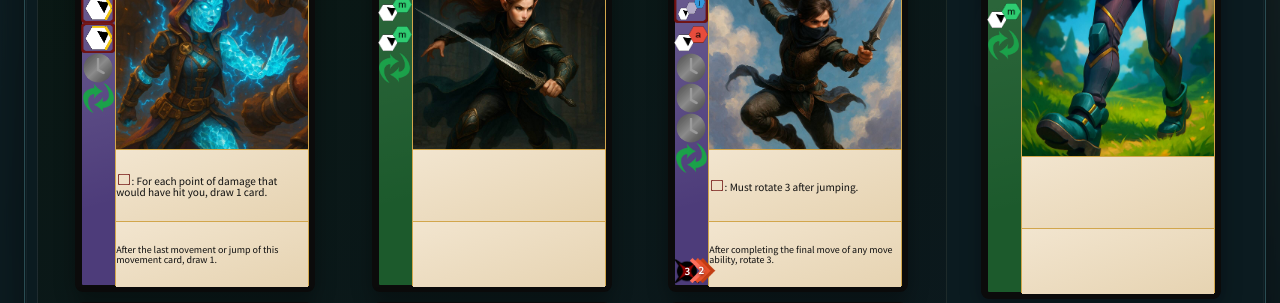
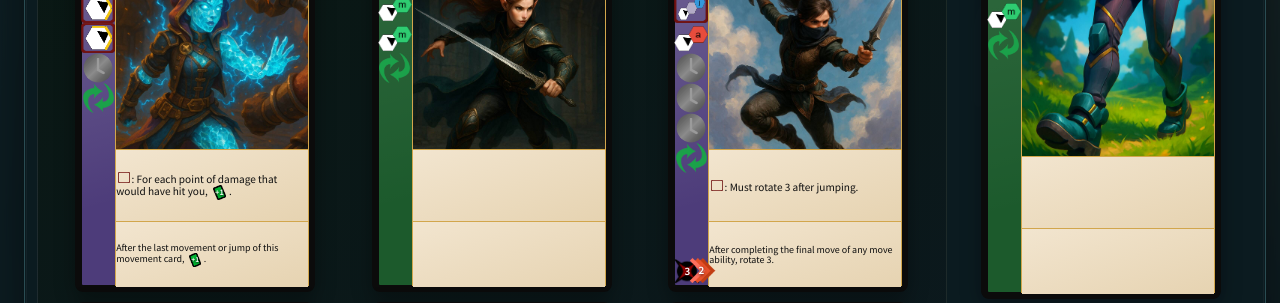
Before and after one commit to mbabai/HexStrike, a website with bundled scripts: page public/cards.html in a window 1280 px wide. Shown: the part 257-560 px from the top of the page. Built offline with nearby package versions, Linux system fonts and the light colour scheme.

Commit message:
discard/draw iconography.

```diff
--- a/public/cards/cards.json
+++ b/public/cards/cards.json
@@ -76,7 +76,7 @@
       "rotations": "*",
       "damage": 0,
       "kbf": 1,
-      "activeText": "{i}: Grappling Hook charges at most only as far as the first land or target in front of you. If you started Grappling Hook on land, and the target is touching you, it is a Throw.",
+      "activeText": "{i}: Stop at first land or target. If starting on land, and the target is touching you: Throw.",
       "passiveText": "If a {a} lands, place the target on the opposite side of your character, and knock them in that direction."
     },
     {
@@ -159,8 +159,8 @@
       "rotations": "*",
       "damage": 0,
       "kbf": 0,
-      "activeText": "{i}: For each point of damage that would have hit you, draw 1 card.",
-      "passiveText": "After the last movement or jump of this movement card, draw 1."
+      "activeText": "{i}: For each point of damage that would have hit you, {Draw 1}.",
+      "passiveText": "After the last movement or jump of this movement card, {Draw 1}."
     },
     {
       "id": "aerial-strike",
@@ -315,7 +315,7 @@
       "rotations": "0-2",
       "damage": 3,
       "kbf": 3,
-      "activeText": "{i}: Any target hit must discard 1."
+      "activeText": "{i}: Any target hit must {Discard 1}."
     },
     {
       "id": "feint",
@@ -396,7 +396,7 @@
       "rotations": "*",
       "damage": 0,
       "kbf": 0,
-      "activeText": "{i}: On this beat you may choose to \"continue\" your block. If you do, then on Guard's {E} beat, instead return to this beat and discard 1.",
+      "activeText": "{i}: On this beat you may choose to \"continue\" your block. If you do, then on Guard's {E} beat, instead return to this beat and {Discard 1}.",
       "passiveText": "All {W} beats become {Bb} instead."
     },
     {
@@ -485,7 +485,7 @@
       "rotations": "*",
       "damage": 0,
       "kbf": 0,
-      "activeText": "{X1}: Draw 3.\n\nIf Iron Will is in your hand when you are hit, you may reveal it to discard it and a movement card to reduce the KBF to 0.",
+      "activeText": "{X1}: {Draw 3}.\n\nIf Iron Will is in your hand when you are hit, you may reveal it to discard it and a movement card to reduce the KBF to 0.",
       "passiveText": "If you are hit while this movement card is active, reduce the KBF by 1 (min 0)."
     },
     {
@@ -501,7 +501,7 @@
       "rotations": "*",
       "damage": 1,
       "kbf": 0,
-      "activeText": "{i}: Draw 1.",
+      "activeText": "{i}: {Draw 1}.",
       "passiveText": "Gain +30 priority."
     },
     {
@@ -603,7 +603,7 @@
       "rotations": "*",
       "damage": 4,
       "kbf": 2,
-      "activeText": "If Sinking Shot is in your hand when an enemy is hit by a projectile, you may reveal it to discard it and a movement card to force the target to discard 2 cards."
+      "activeText": "If Sinking Shot is in your hand when an enemy is hit by a projectile, you may reveal it to discard it and a movement card to force the target to {Discard 2}."
     },
     {
       "id": "smash-attack",
@@ -657,7 +657,7 @@
       "rotations": "0-2",
       "damage": 4,
       "kbf": 1,
-      "activeText": "{i}: Target discards 3.",
+      "activeText": "{i}: Target {Discard 3}.",
       "passiveText": "While this move is active, opponent effects cannot make you discard cards."
     },
     {
@@ -707,7 +707,7 @@
       "damage": 1,
       "kbf": 1,
       "activeText": "{i}: If the center attack hits, the target discards a card.",
-      "passiveText": "If an opponent stands in the way of your move, they must discard 1."
+      "passiveText": "If an opponent stands in the way of your move, they must {Discard 1}."
     },
     {
       "id": "tackle",
@@ -742,8 +742,8 @@
       "rotations": "*",
       "damage": 3,
       "kbf": 2,
-      "activeText": "{i}: Target discards 2.",
-      "passiveText": "If you are dealt damage during this movement, convert KBF X into discard X."
+      "activeText": "{i}: Target {Discard 2}.",
+      "passiveText": "If you are dealt damage during this movement, convert KBF X into {Discard X}."
     },
     {
       "id": "vengeance",
--- a/public/game/timeIndicatorView.js
+++ b/public/game/timeIndicatorView.js
@@ -11,6 +11,7 @@ const EMPHASIS_ICON_KEY = 'i';
 const COMBO_ICON_KEY = 'Co';
 const FOCUS_ICON_KEY = 'F';
 const KNOCKBACK_ICON_KEY = 'KnockBackIcon';
+const DRAW_ICON_KEY = 'DrawIcon';
 const DISCARD_ICON_KEY = 'DiscardIcon';
 const REWIND_RETURN_INTERACTION_TYPE = 'rewind-return';
 const END_MARKER_ACTIONS = new Set(['Death', 'Victory', 'Handshake']);
@@ -1830,7 +1831,7 @@ const drawDiscardBadge = (ctx, x, y, size, discardCount, theme) => {
 const drawDrawBadge = (ctx, x, y, size, drawCount, theme, row = 0) => {
   const safeCount = Number.isFinite(drawCount) ? Math.max(0, Math.round(drawCount)) : 0;
   if (!safeCount) return;
-  const icon = getActionArt(DISCARD_ICON_KEY);
+  const icon = getActionArt(DRAW_ICON_KEY);
   if (!icon || !icon.complete || icon.naturalWidth === 0) return;
   const rect = getCardFlowBadgeRect(x, y, size, row);
   ctx.drawImage(icon, rect.x, rect.y, rect.size, rect.size);
--- a/public/shared/cardRenderer.js
+++ b/public/shared/cardRenderer.js
@@ -4,6 +4,8 @@ const PRIORITY_ICON_URL = '/public/images/priority.png';
 const DAMAGE_ICON_URL = '/public/images/DamageIcon.png';
 const KNOCKBACK_ICON_URL = '/public/images/KnockBackIcon.png';
 const EMPHASIS_ICON_URL = '/public/images/i.png';
+const DRAW_ICON_URL = '/public/images/DrawIcon.png';
+const DISCARD_ICON_URL = '/public/images/DiscardIcon.png';
 const CARD_ART_BASE_URL = '/public/images/cardart';
 const UNIQUE_MOVEMENT_CARD_IDS = new Set(['grappling-hook', 'fleche', 'leap']);
 const MANDATORY_MOVEMENT_CARD_IDS = new Set(['step']);
@@ -122,9 +124,39 @@ const normalizeInlineStyleTag = (value) => {
   return normalized;
 };
 
+const buildInlineCardFlowIcon = ({ type, amountLabel, token }) => {
+  const icon = document.createElement('span');
+  const normalizedType = `${type ?? ''}`.trim().toLowerCase();
+  const normalizedAmount = `${amountLabel ?? ''}`.trim().toUpperCase();
+  if (!normalizedAmount) return null;
+  const isDraw = normalizedType === 'draw';
+  if (!isDraw && normalizedType !== 'discard') return null;
+  icon.className = `card-inline-flow-icon ${isDraw ? 'is-draw' : 'is-discard'}`;
+  icon.style.backgroundImage = `url('${isDraw ? DRAW_ICON_URL : DISCARD_ICON_URL}')`;
+  icon.setAttribute('role', 'img');
+  icon.setAttribute('aria-label', token);
+  const value = document.createElement('span');
+  value.className = 'card-inline-flow-value';
+  value.textContent = `${isDraw ? '+' : '-'}${normalizedAmount}`;
+  icon.appendChild(value);
+  return icon;
+};
+
 const appendInlineIconToken = (parent, part) => {
   const token = part.slice(1, -1).trim();
   if (!token) return;
+  const cardFlowMatch = token.match(/^(draw|discard)\s+([0-9]+|x)$/i);
+  if (cardFlowMatch) {
+    const icon = buildInlineCardFlowIcon({
+      type: cardFlowMatch[1],
+      amountLabel: cardFlowMatch[2],
+      token,
+    });
+    if (icon) {
+      parent.appendChild(icon);
+      return;
+    }
+  }
   const normalizedToken = token.toLowerCase();
   if (normalizedToken === 'red damage capsule') {
     const capsule = document.createElement('span');
--- a/public/theme.css
+++ b/public/theme.css
@@ -3407,6 +3407,27 @@ img[src$='Death.png'] {
   margin: 0 2px;
 }
 
+.card-inline-flow-icon {
+  display: inline-grid;
+  place-items: center;
+  width: 1.32em;
+  height: 1.32em;
+  margin: 0 2px;
+  vertical-align: -0.02em;
+  background-size: contain;
+  background-position: center;
+  background-repeat: no-repeat;
+}
+
+.card-inline-flow-value {
+  color: #ffffff;
+  font-size: 0.754em;
+  font-weight: 700;
+  line-height: 1;
+  letter-spacing: 0.01em;
+  text-shadow: 0 1px 2px rgba(0, 0, 0, 0.85);
+}
+
 .card-inline-damage-capsule {
   display: inline-flex;
   align-items: center;
```
